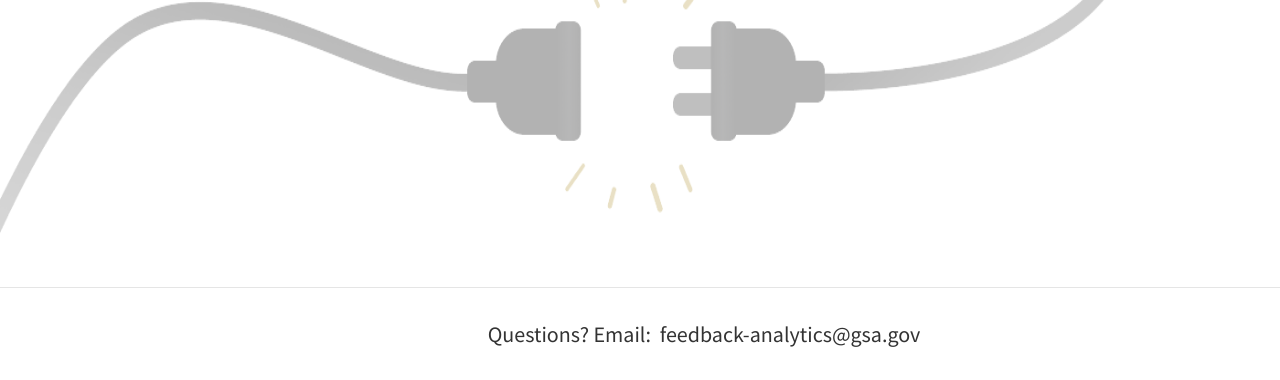
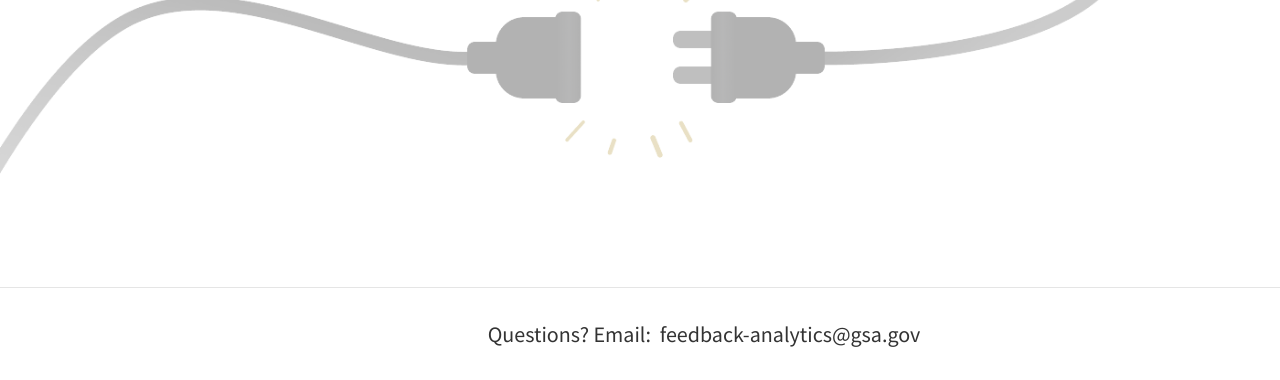
Before and after one commit to GSA/touchpoints-maintenance-page, a plain HTML site: page index.html in a window 1280 px wide. Shown: the part 420-800 px from the top of the page. Drawn offline with Linux system fonts and the light colour scheme.

Commit message:
TP-65 keep image width at 100% and center vertically keeping aspect ratio

```diff
--- a/index.html
+++ b/index.html
@@ -29,7 +29,9 @@
 
     .bg-plug::before {
       background-image: url("/assets/img/maintenance_plug.png");
-      background-size: 100% 100%;
+      background-size: contain;
+      background-position: center;
+      background-repeat: no-repeat;
       content: "";
       display: block;
       position: absolute;
```
